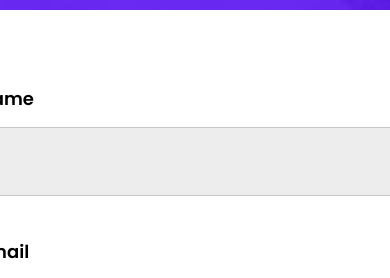
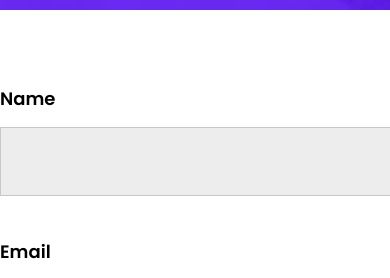
Before and after one commit to LuisFerRG/Proyect-Landing-Page-1, a website: page index.html in a window 390 px wide. Shown: the part 566-844 px from the top of the page. Drawn offline with Linux system fonts and the light colour scheme.

Commit message:
fix content centering in responsiveness

```diff
--- a/styles.css
+++ b/styles.css
@@ -1,5 +1,6 @@
 * {
-  margin: 0%;
+  margin: 0 auto;
+  max-width: 1260px;
 }
 
 .container {
```
